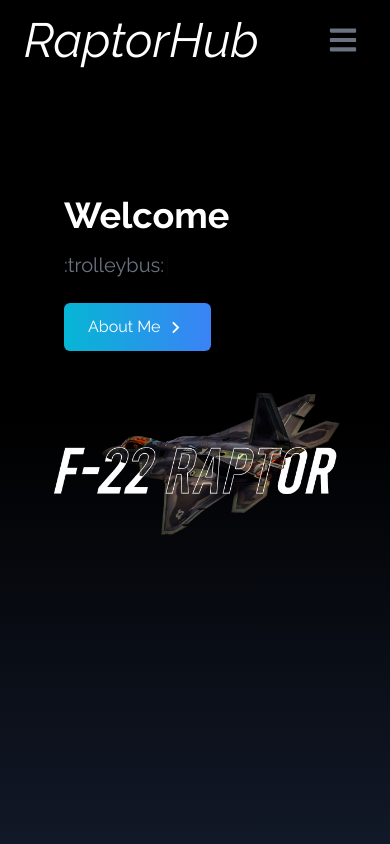
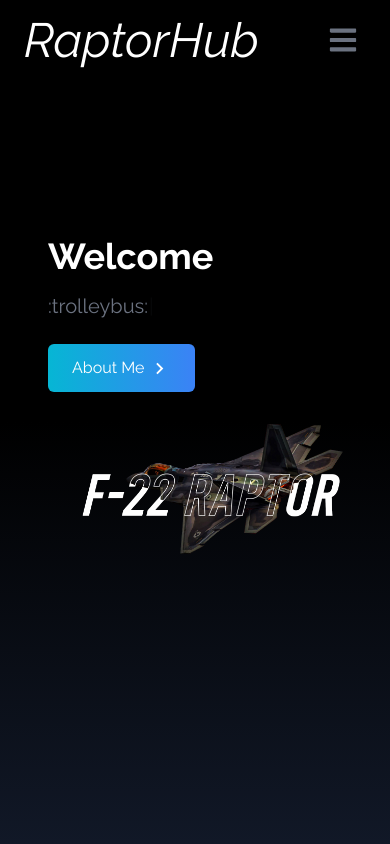
Before and after one commit to Raptor1818/Raptor1818.github.io, a React (Vite) app: page / in a window 390 px wide. Shown: the top 844 px of the page. Built offline with nearby package versions, Linux system fonts and the light colour scheme.

Commit message:
fixed mobile nav and about images

```diff
--- a/src/components/About.jsx
+++ b/src/components/About.jsx
@@ -148,7 +148,6 @@
                     </div>
                 </div>
 
-
             </div>
         </div>
     </div>
--- a/src/components/Home.jsx
+++ b/src/components/Home.jsx
@@ -52,9 +52,9 @@
     }, []);
 
   return (
-    <div name="home" className='h-screen w-full bg-gradient-to-b from-black via-black to-gray-900'>
-        <div className='max-w-screen-lg mx-auto flex flex-col md:items-center justify-center h-full px-4 md:flex-row'>
-            <div className='flex flex-col justify-center h-4 pl-12 mb-16'>
+    <div name="home" className='h-screen w-full bg-gradient-to-b from-black via-black to-gray-900 relative'>
+        <div className='max-w-screen-lg mx-auto flex flex-col md:items-center justify-center h-full px-4 md:flex-row pl-12'>
+            <div className='flex flex-col justify-center h-[8rem]'>
                 <h2 className='text-4xl sm:text-7xl font-bold text-white'>Welcome</h2>
                 <span className='text-gray-500 py-4 max-w-md text-xl'>
                     <Typewriter
--- a/src/components/NavBar.jsx
+++ b/src/components/NavBar.jsx
@@ -27,9 +27,9 @@
   ]
 
     return (
-    <div className='flex justify-between items-center w-full h-20 px-4 text-white bg-black fixed'>
+    <div className='flex justify-between items-center w-full h-20 px-4 text-white bg-black fixed z-50'>
         <div>
-            <h1 className='text-5xl ibm-plex-m,ono italic ml-2'>RaptorHub</h1> {/*Place holder*/}
+            <h1 className='text-5xl ibm-plex-m,ono italic ml-2'>RaptorHub</h1>
         </div>
 
         <ul className="hidden md:flex">
@@ -40,7 +40,7 @@
                         to={link}
                         spy={true}
                         smooth={true}
-                        offset={-70} // Adjust the offset as needed
+                        offset={-70}
                         duration={500}
                     >
                         {link}
@@ -49,12 +49,13 @@
             ))}
         </ul>
 
-        <div onClick={() => setNav(!nav)} className='cursor-pointer pr-4 z-10 text-gray-500 md:hidden'>
+        <div onClick={() => setNav(!nav)} className='cursor-pointer pr-4 z-30 text-gray-500 md:hidden'>
             {nav ? <FaTimes size={30} /> : <FaBars size={30} />}
         </div>
 
         {nav && (
-            <ul className="flex flex-col justify-center items-center absolute top-0 left-0 w-full h-screen bg-gradient-to-b from-black via-black to-gray-900 text-gray-500 ">
+        <div className="fixed top-0 left-0 w-full h-screen bg-gradient-to-b from-black via-black to-gray-900 text-gray-500 z-60"> {/* Increased z-index */}
+            <ul className="flex flex-col justify-center items-center h-full">
                 {links.map(({ id, link }) => (
                     <li key={id} className='px-4 cursor-pointer capitalize py-6 text-4xl'>
                         <Link
@@ -63,7 +64,7 @@
                             to={link}
                             spy={true}
                             smooth={true}
-                        offset={-70} // Adjust the offset as needed
+                            offset={-100}
                             duration={500}
                         >
                             {link}
@@ -71,6 +72,7 @@
                     </li>
                 ))}
             </ul>
+        </div>
         )}
     </div>
   )
```
Lines whose indentation alone changed are shown as unchanged.
